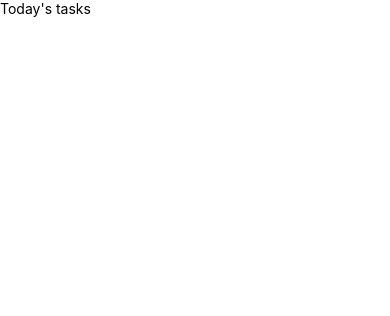
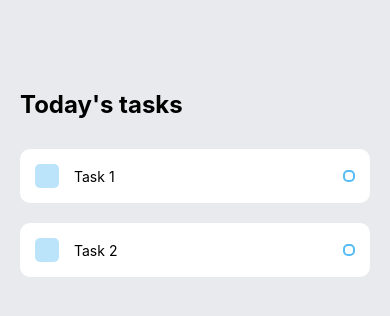
Before and after one commit to vidanovicdj/mobile-to-do, a React Native app: screen / in a window 390 px wide. Shown: the top 316 px of the page. Built offline with nearby package versions, Linux system fonts and the light colour scheme.

Commit message:
TDA-6 Kreiran ekran za prikaz liste zadataka

```diff
--- a/App.js
+++ b/App.js
@@ -1,5 +1,7 @@
 import { StatusBar } from 'expo-status-bar';
+import React from 'react';
 import { StyleSheet, Text, View } from 'react-native';
+import Task from './components/Task';
 
 export default function App() {
   return (
@@ -10,6 +12,9 @@
 
         <View style={styles.items}>
           {/* This is where the tasks will go */}
+          <Task text={'Task 1'}/>
+          <Task text={'Task 2'}/>
+
         </View>
 
       </View>
@@ -20,15 +25,17 @@
 const styles = StyleSheet.create({
   container: {
     flex: 1,
-    backgroundColor: '#fff',
+    backgroundColor: '#e8eaed',
   },
   tasksWrapper: {
-
+    paddingTop: 90,
+    paddingHorizontal: 20
   },
   sectionTitle: {
-
+    fontSize: 24,
+    fontWeight: "bold"
   },
   items: {
-
+    marginTop: 30
   }
 });
--- /dev/null
+++ b/components/Task.js
@@ -0,0 +1,51 @@
+import React from "react";
+import { View, Text, StyleSheet } from "react-native"
+
+const Task = (props) => {
+    return(
+        <View style={styles.item}>
+            <View style={styles.itemLeft}>
+                <View style={styles.square}></View>
+                <Text style={styles.itemText}>{props.text}</Text>
+            </View>
+            <View style={styles.circular}></View>
+        </View>
+    )
+}
+
+const styles = StyleSheet.create({
+    item:{
+        backgroundColor: '#FFF',
+        padding: 15,
+        borderRadius: 10,
+        flexDirection: 'row',
+        alignItems: 'center',
+        justifyContent: 'space-between',
+        marginBottom: 20
+    },
+    itemLeft:{
+        flexDirection: 'row',
+        alignItems: 'center',
+        flexWrap: 'wrap'
+    },
+    square:{
+        width: 24,
+        height: 24,
+        backgroundColor: '#55bcf6',
+        opacity: 0.4,
+        borderRadius: 5,
+        marginRight: 15
+    },
+    itemText:{
+        maxWidth: '80%'
+    },
+    circular:{
+        height: 12,
+        width: 12,
+        borderColor: '#55bcf6',
+        borderWidth: 2,
+        borderRadius: 5
+    }
+})
+
+export default Task;
```
